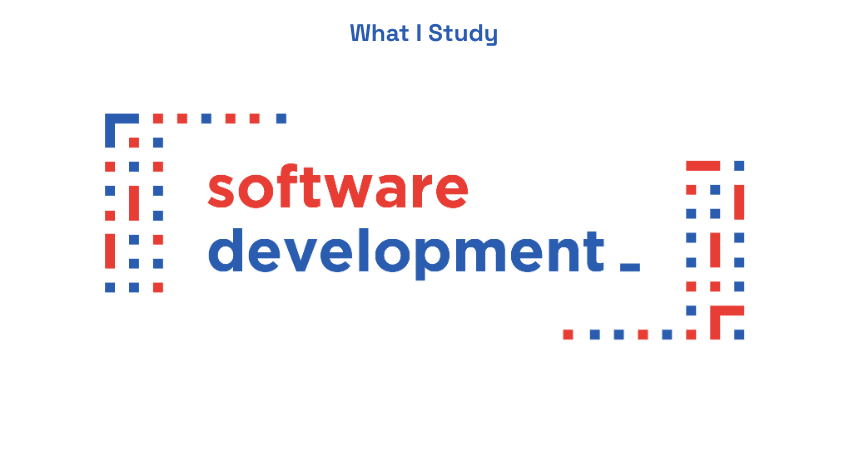
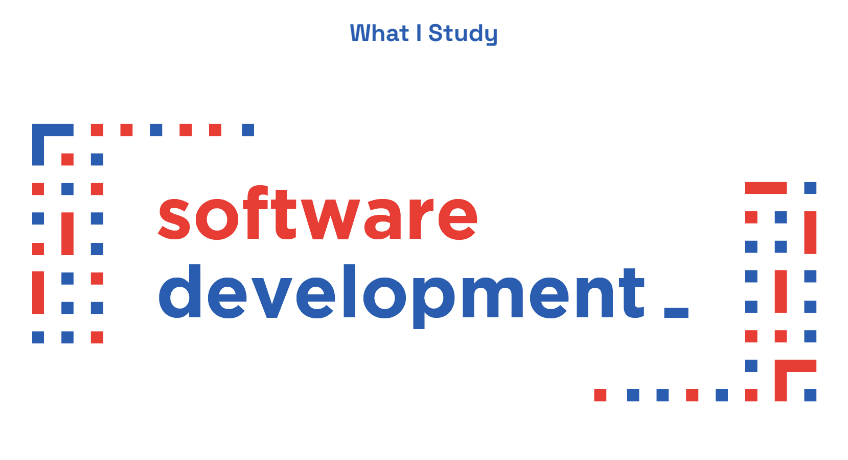
Before and after one commit to TMJ-Thabethe/Tmj-Thabethe.github.io, a plain HTML site: page index.html in a window 1280 px wide. Shown: the part 907-1367 px from the top of the page, without its empty margins (216-1064 px from the left). Before the commit the page ends 1300 px from the top, so only its background shows below. Drawn offline with Linux system fonts and the light colour scheme.

Commit message:
Update index.html

```diff
--- a/index.html
+++ b/index.html
@@ -10,6 +10,6 @@
   <img src="https://careertimes.co.za/wp-content/uploads/2020/03/NMU-Online-Application-2021-1536x824.jpg" width="768" height="412" />
   <br>
   <h2> What I <span>Study</span> </h2>
-  <img src="/img/sd-02.jpg" width="769" height="317" />
+  <img src="/img/sd-02.jpg" width="944" height="389" />
 </body>
 </html>
```
